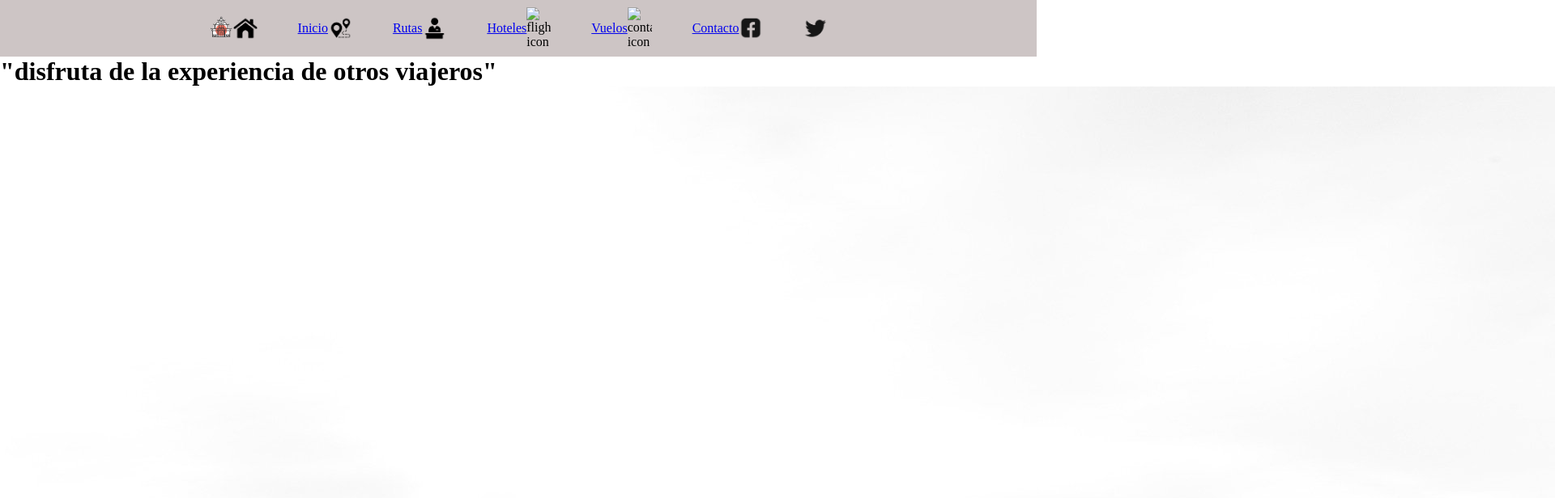
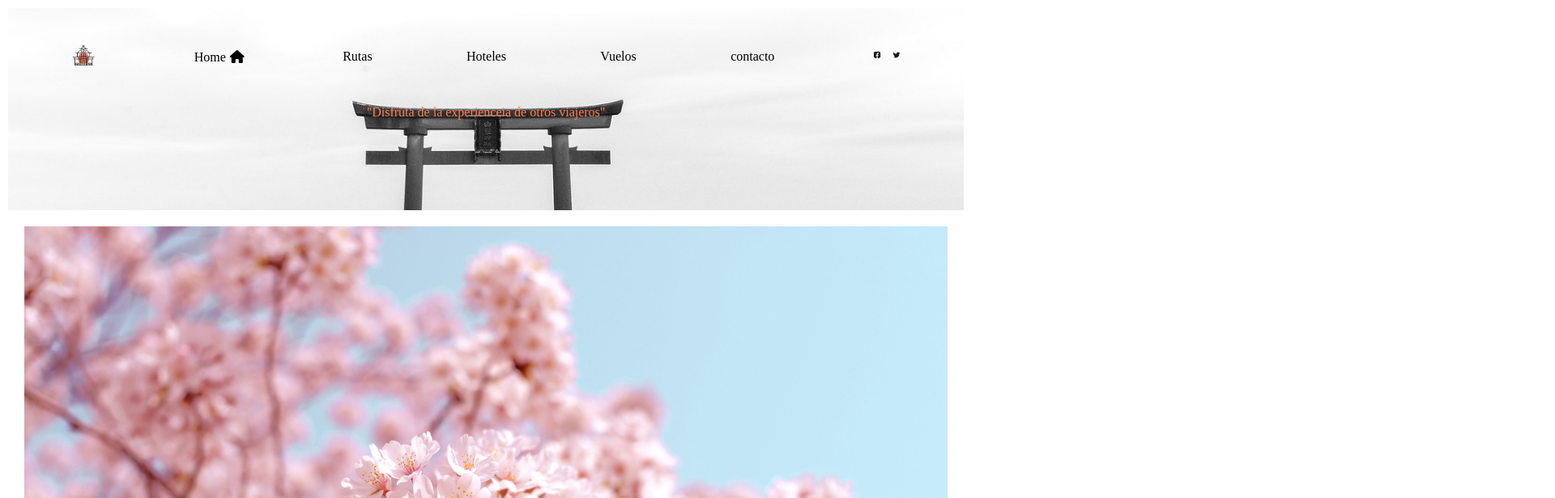
Before and after one commit to clara-cdp/SPRINT-1, a plain HTML site: page TASCA-1/nivell-2/index.html in a window 1280 px wide. Shown: the top 616 px of the page at 81% size, 1920 px wide, since content can reach past the window. Drawn offline with Linux system fonts and the light colour scheme.

Commit message:
initial set up

```diff
--- a/TASCA-1/nivell-2/index.html
+++ b/TASCA-1/nivell-2/index.html
@@ -4,45 +4,72 @@
     <meta charset="UTF-8">
     <meta name="viewport" content="width=device-width, initial-scale=1.0">
     <link rel="stylesheet" href="/TASCA-1/nivell-2/styles.css" />
-    <link rel="icon" type="image/x-icon" href="/../assets/logo.png">
+    <link rel="icon" type="image/x-icon" href="/TASCA-1/assets/favicon.ico">
+    <script src="https://kit.fontawesome.com/c6b4b8d82a.js" crossorigin="anonymous"></script>
+
     <title>SPRINT-1- TASCA-1 NIVELL-2</title>
 </head>
     <body>
     <header>
         <nav>
-            <div id="logo">
-                <img src="/TASCA-1/assets/logo.png" alt="web logo"/>
-            </div>
-            <div class="menu">
-                <img src="/TASCA-1/assets/inicio.png" alt="home icon" />
-                <a href="/TASCA-1/nivell-2/index.html">Inicio</a>
-            </div>
-            <div class="menu">
-                <img src="/TASCA-1/assets/rutas2.png" alt="rutas icon"/>
-                <a href="/TASCA-1/nivell-2/index.html">Rutas</a>
-            </div>
-            <div class="menu">
-                <img src="/TASCA-1/assets/hotel.png" alt="hotel icon"/>
-                <a href="/TASCA-1/nivell-2/index.html">Hoteles</a>
-            </div>
-            <div class="menu">
-                <img src="/TASCA-1/assets/vuelo.png" alt="flight icon"/>
-                <a href="/TASCA-1/nivell-2/index.html">Vuelos</a>
-            </div>
-            <div class="menu">
-                <img src="/TASCA-1/assets/contacto.png" alt="contact icon"/>
-                <a href="/TASCA-1/nivell-2/index.html">Contacto</a>
-            </div>
-                <div class="menu">
-                    <img src="/TASCA-1/assets/RRSS_facebook.png">
-                    <img src="/TASCA-1/assets/RRSS_X.png">
-                </div>
+            <ul style="list-style: none">
+                <li><img src="/TASCA-1/assets/logo.png" alt="web logo" width="40px"/></li>
+                <li>Home<i class="fa-solid fa-house"></i></li>
+                <li>Rutas</li>
+                <li>Hoteles</li>
+                <li>Vuelos</li>
+                <li>contacto</li>
+                <li>
+                    <img src="/TASCA-1/assets/RRSS_facebook.png" width="20px">
+                    <img src="/TASCA-1/assets/RRSS_X.png" width="20px"> </li>
+            </ul>
         </nav>
+        <div id="disfruta">"Disfruta de la experienceia de otros viajeros"</div>
     </header>
-
-        <div>
-            <h1>"disfruta de la experiencia de otros viajeros"</h1>
-            <img src="/TASCA-1/assets/header.jpg" alt="Miyajima Tori">
-        </div>
+    <div id="Container">
+        <article>
+            <img src="/TASCA-1/assets/sakura.jpg" alt="sakura flowers" width="100%"/>
+            <h2>cultura</h2>
+            <p>Must go faster. I gave it a cold? I gave it a virus. A computer virus.
+                You really think you can fly that thing? So you two dig up, dig up dinosaurs?
+                We gotta burn the rain forest, dump toxic waste, pollute the air, and rip up the OZONE!
+                'Cause maybe if we screw up this planet enough, they won't want it anymore!</p>
+        </article>
+        <article>
+            <img src="/TASCA-1/assets/comida.jpg" alt="Japanese Bento Box" width="100">
+            <h2>Gastronomia</h2>
+            <p>You really think you can fly that thing? Life finds a way. God creates dinosaurs.
+                God destroys dinosaurs. God creates Man. Man destroys God. Man creates Dinosaurs.
+                God creates dinosaurs. God destroys dinosaurs. God creates Man. Man destroys God.
+                Man creates Dinosaurs.</p>
+        </article>
+        <article>
+            <img src="/TASCA-1/assets/fuji.jpg" alt="Mont Fuji landscape">
+            <h2>turismo</h2>
+            <p>Remind me to thank John for a lovely weekend. Is this my espresso machine?
+                Wh-what is-h-how did you get my espresso machine? Yes, Yes, without the oops!
+                So you two dig up, dig up dinosaurs? Life finds a way. This thing comes fully loaded.
+                AM/FM radio, reclining bucket seats, and... power windows.</p>
+        </article>
+        <article>
+            <img src="/TASCA-1/assets/noche.jpg" alt="nightlife" width="100%"/>
+            <h2>Vida nocturna</h2>
+            <p>Must go faster. I gave it a cold? I gave it a virus. A computer virus.
+                You really think you can fly that thing? So you two dig up, dig up dinosaurs?
+                We gotta burn the rain forest, dump toxic waste, pollute the air, and rip up the OZONE!
+                'Cause maybe if we screw up this planet enough, they won't want it anymore!</p>
+        </article>
+        <side>
+            <h2>Something</h2>
+            <p>Life finds a way. Did he just throw my cat out of the window? Did he just throw
+                my cat out of the window? Yeah, but John, if The Pirates of the Caribbean breaks down,
+                the pirates don’t eat the tourists. What do they got in there? King Kong? God help us,
+                we're in the hands of engineers.<br>
+                Hey, take a look at the earthlings. Goodbye! Forget the fat lady! You're obsessed with
+                the fat lady! Drive us out of here! What do they got in there? King Kong? Remind me to
+                thank John for a lovely weekend. Jaguar shark! So tell me - does it really exist?
+                </p>
+        </side>
+    </div>
 </body>
 </html>
--- a/TASCA-1/nivell-2/styles.css
+++ b/TASCA-1/nivell-2/styles.css
@@ -1,30 +1,59 @@
 *{
     margin: 0;
-    padding: 0;
+    padding: 5px;
     box-sizing: border-box;
+    max-width: 1200px;
 }
-body, html {
-    width:100%;
-    max-width: 1400px;
+body{
+    /* display:flex;
+    flex-direction: column;
+    gap: 2px; */
 }
-nav {
-    height: 70px;
-    background-color: #cdc5c5;
+
+header{
+    background-image: url(/TASCA-1/assets/header.jpg);
+    background-size:150%;
+    background-position: center;
+    height:250px;
+}
+
+nav ul {
+    height:100px;
     display: flex;
     flex-direction: row;
-    justify-content: center;
+    justify-content: space-around;
     align-items: center;
 }
 
-.menu {
-    display: flex;
-    flex-direction: row;
-    justify-content: center;
-    align-items: center;
-    gap: 50px;
+#disfruta{
+    color: black;
+    border-color: red;
+    text-align: center;
+    color: coral;
+    opacity: 100%;
 }
 
-nav img {
-    height: 30x;
-    width: 30px;
+#container {
+    background-color: gray;
+    padding:50px;
+    display: grid;
+    grid-template-columns: repeat(2, 200px);
+    grid-auto-rows: 100px;
+    grid-gap: 20px;
 }
+
+article{
+    background-color: white;
+    padding:10px;
+    text-align:left;
+    display: flex;
+    flex-direction: column;
+}
+
+article img {
+    width: auto;
+}
+
+h2{
+    color: salmon;
+}
```
